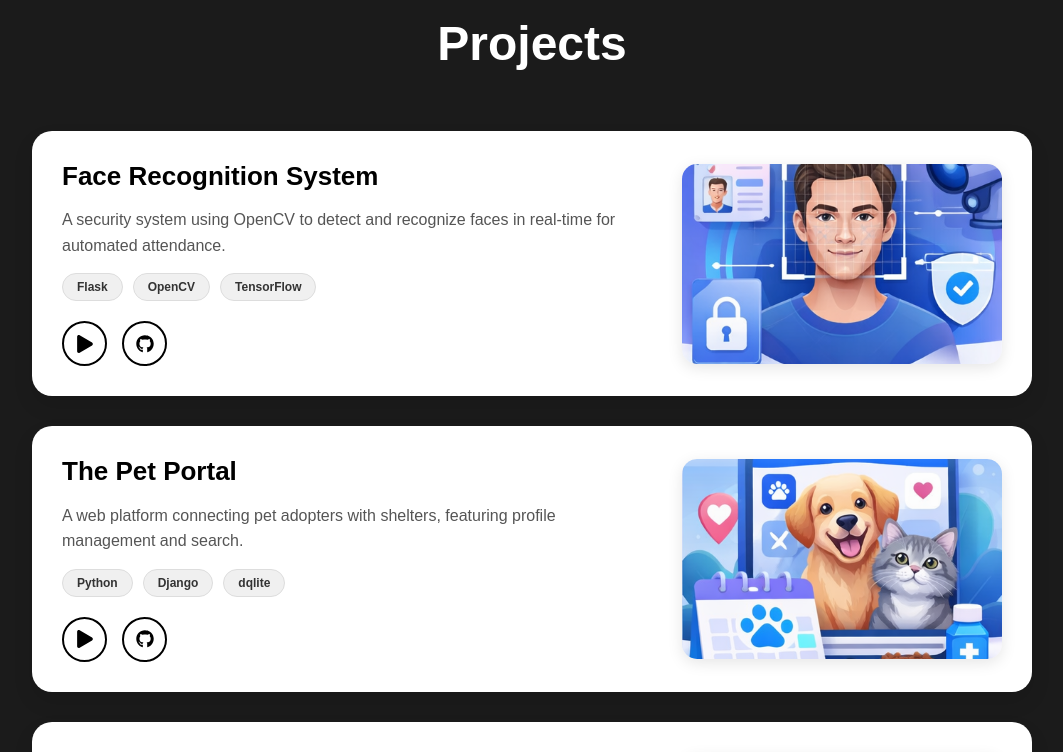
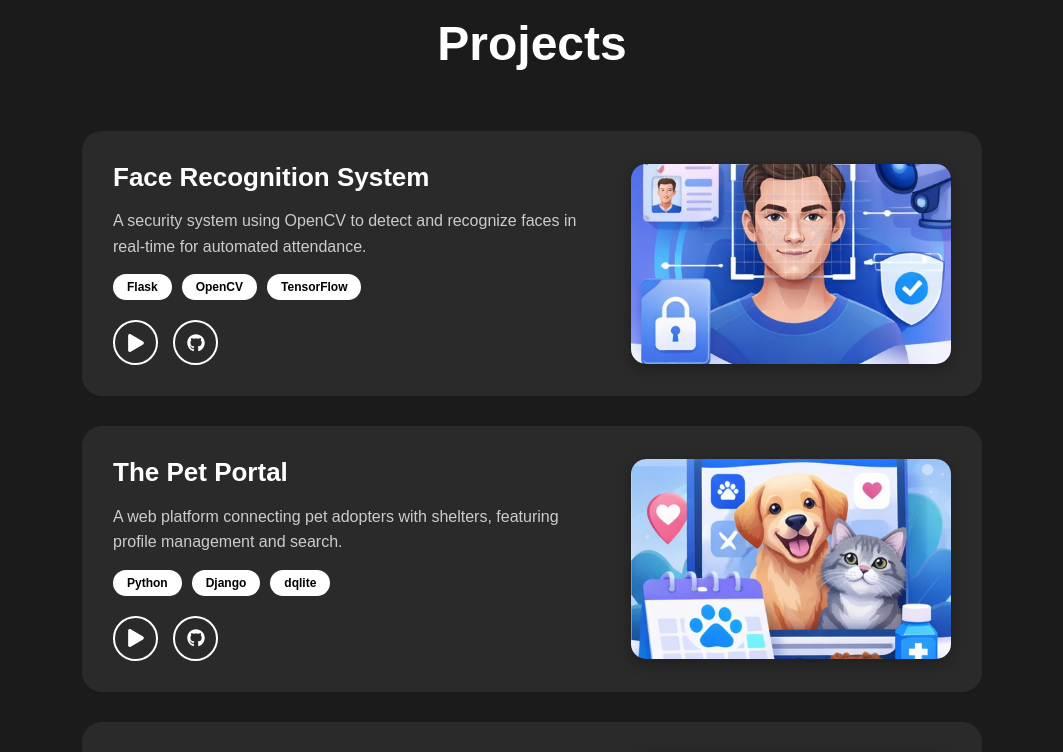
Before and after one commit to iprashanthvanam/prashanth-portfolio, a React (Vite) app: page / in a window 1280 px wide. Shown: the part 2080-2832 px from the top of the page, without its empty margins (108-1171 px from the left). Built offline with nearby package versions, Linux system fonts and the light colour scheme.

Commit message:
Refactor project card styles for consistency and contrast
Updated styles for project cards to improve visual consistency with achievements section. Adjusted colors, borders, and layout for better contrast and usability.

```diff
--- a/src/App.css
+++ b/src/App.css
@@ -558,31 +558,33 @@ section {
   display: flex;
   flex-direction: column; /* Stack cards vertically */
   gap: 30px;
-  max-width: 1000px; /* Limit width to match achievements look */
+  max-width: 900px; /* CHANGED: 900px to match Achievements width exactly */
   margin: 0 auto;
   padding-bottom: 20px;
 }
 
 .project-card {
-  background-color: #ffffff;
+  background-color: #2a2a2a; /* CHANGED: Dark Gray to match other cards */
   border-radius: 20px;
   padding: 30px;
   display: flex;
-  align-items: center; /* Vertically center content */
+  align-items: center;
   justify-content: space-between;
   gap: 40px;
-  box-shadow: 0 10px 20px rgba(0,0,0,0.1);
+  border: 1px solid transparent; /* Added for hover effect consistency */
   transition: transform 0.3s ease;
   overflow: hidden;
 }
 
 .project-card:hover {
   transform: translateY(-5px);
+  border-color: #ffffff; /* White border on hover */
+  box-shadow: 0 10px 25px rgba(255, 255, 255, 0.1); /* White Glow */
 }
 
 /* --- Left Side: Content --- */
 .project-content {
-  flex: 1; /* Takes up remaining space */
+  flex: 1;
   display: flex;
   flex-direction: column;
   align-items: flex-start;
@@ -590,7 +592,7 @@ section {
 }
 
 .project-title {
-  color: #000000;
+  color: #ffffff; /* CHANGED: White text */
   font-size: 26px;
   font-weight: 700;
   margin: 0;
@@ -598,7 +600,7 @@ section {
 }
 
 .project-desc {
-  color: #555555;
+  color: #cccccc; /* CHANGED: Light gray for readability on dark */
   font-size: 16px;
   line-height: 1.6;
   margin: 0;
@@ -612,12 +614,12 @@ section {
 
 .project-tech span {
   font-size: 12px;
-  background: #f0f0f0; /* Light gray background for tags */
-  color: #333;
+  background: #ffffff; /* CHANGED: White background for contrast */
+  color: #000000;      /* CHANGED: Black text */
   padding: 6px 14px;
   border-radius: 20px;
-  font-weight: 600;
-  border: 1px solid #ddd;
+  font-weight: 700;
+  border: none;
 }
 
 .project-actions {
@@ -629,54 +631,55 @@ section {
 .action-btn {
   width: 45px;
   height: 45px;
-  border: 2px solid #000000;
+  border: 2px solid #ffffff; /* CHANGED: White border */
   border-radius: 50%;
   display: flex;
   align-items: center;
   justify-content: center;
-  color: #000000;
+  color: #ffffff;            /* CHANGED: White icon */
   font-size: 18px;
   text-decoration: none;
   transition: all 0.3s ease;
 }
 
 .action-btn:hover {
-  background-color: #000000;
-  color: #ffffff;
+  background-color: #ffffff; /* CHANGED: White background on hover */
+  color: #000000;            /* CHANGED: Black icon on hover */
+  transform: scale(1.1);
 }
 
 /* --- Right Side: Image --- */
 .project-img-container {
-  width: 320px; /* Fixed width for consistency */
+  width: 320px;
   height: 200px;
   border-radius: 15px;
   overflow: hidden;
-  box-shadow: 0 4px 15px rgba(0,0,0,0.1);
-  flex-shrink: 0; /* Prevents image from getting squashed */
-  background-color: #f9f9f9;
+  box-shadow: 0 4px 15px rgba(0,0,0,0.3);
+  flex-shrink: 0;
+  background-color: #1a1a1a; /* Darker bg behind image just in case */
 }
 
 .project-img-container img {
   width: 100%;
   height: 100%;
-  object-fit: cover; /* Ensures image fills the box nicely */
+  object-fit: cover;
   transition: transform 0.5s ease;
 }
 
 .project-card:hover .project-img-container img {
-  transform: scale(1.05); /* Slight zoom effect on hover */
+  transform: scale(1.05);
 }
 
 /* --- Responsive Design (Mobile) --- */
 @media (max-width: 900px) {
   .project-card {
-    flex-direction: column-reverse; /* Moves image to top on mobile */
+    flex-direction: column-reverse; /* Keep image on top/bottom logic for mobile */
     align-items: flex-start;
     gap: 25px;
   }
 
   .project-img-container {
-    width: 100%; /* Full width image on mobile */
+    width: 100%;
     height: 220px;
   }
 
@@ -684,7 +687,6 @@ section {
     width: 100%;
   }
 }
-
 
 
 /* ================= ACHIEVEMENTS SECTION ================= */
```
